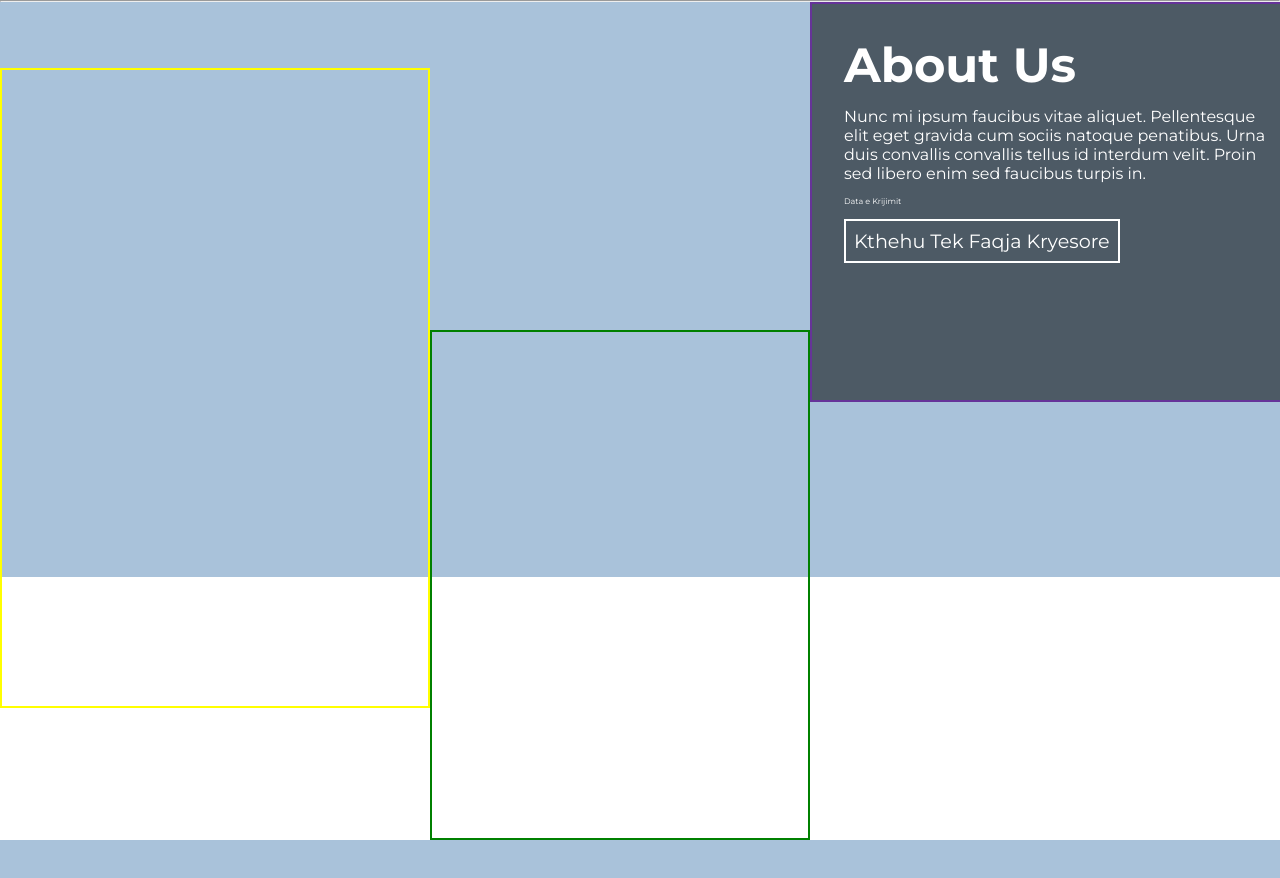
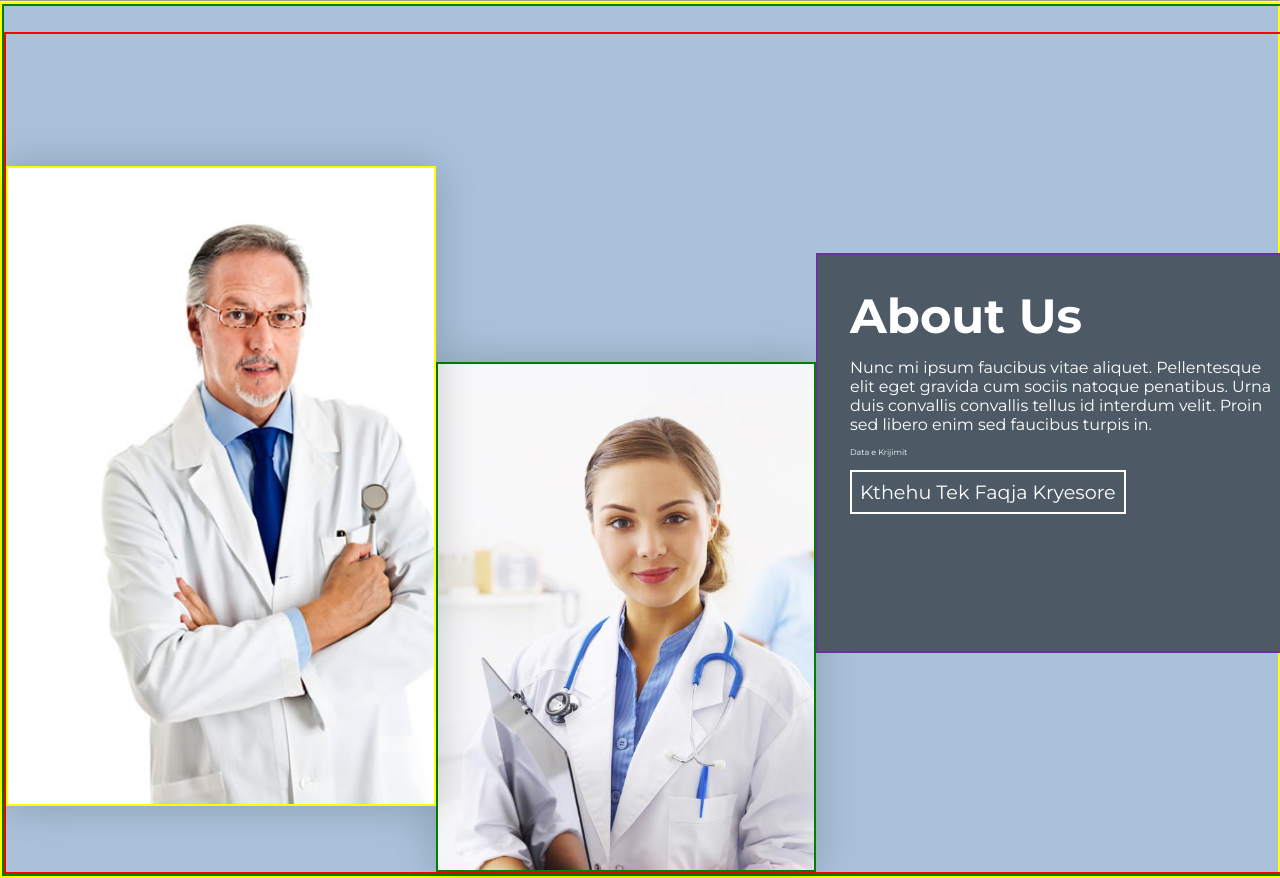
Before and after one commit to DhurimZz/InxhineriWeb-it-Projekti-, a PHP site: page /AboutUs.html in a window 1280 px wide. Shown: the part 75-953 px from the top of the page. Before the commit the page ends 915 px from the top, so only its background shows below. Run offline with PHP 8.4, Linux system fonts and the light colour scheme.

Commit message:
Update
shtim i fotove...
rregullim simetrik...

```diff
--- a/AboutUs.css
+++ b/AboutUs.css
@@ -48,22 +48,40 @@
 }
 .headconteiner {
     display: flex;
+    align-items: center;
+    border: solid yellow 2px;
+    justify-content: space-around;
+    background-color:  #a9c2da;
 }
 .colorcontainer1 {
     display: flex;
-    height: 575px;
-    background-color:  #a9c2da;
+    align-items: center;
+    border: solid green 2px;
+    justify-content: space-around;
 }
 .conteinerwrapper {
     display: flex;
+    border: solid red 2px;
+    align-items: center;
+    justify-content: space-around;
+    margin-top: 2%;
 }
 .FirstPicture1 {
+    background-image: url(./Fotot/doctorboy1.jpg);
+    background-size: cover;
+    display: block;
+    position: relative;
+    box-shadow: 0 0 40px 0 rgb(0 0 0 / 20%);
     width: 430px;
     height: 640px;
     margin-top: 5%;
     border: solid yellow 2px;
 }
 .SecondPicture2 {
+    background-image: url(./Fotot/doctorgirl1.jpg);
+    background-size: cover;
+    display: block;
+    box-shadow: 0 0 40px 0 rgb(0 0 0 / 20%);
     width: 380px;
     height: 510px;
     margin-top: 25%;
```
Also changed, not shown: Fotot/doctorboy1.jpg (added), Fotot/doctorgirl1.jpg (added).
